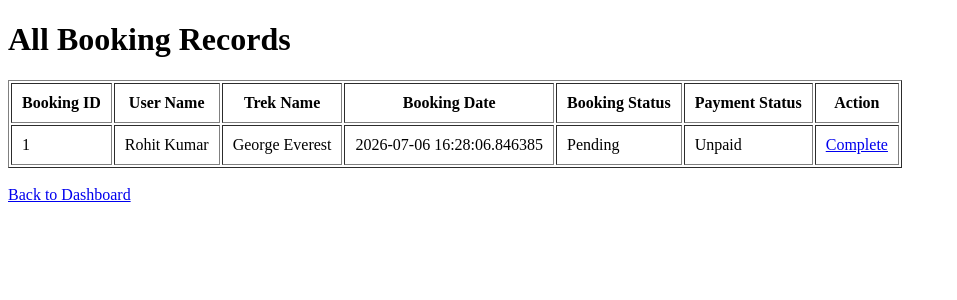
After one commit to 22f2000294/Trekking-Management, a Flask app: page /admin/bookings in a window 1280 px wide. The commit adds this page. Shown: the top 300 px of the page, without its empty margins (0-957 px from the left). Run offline with Flask 3, Linux system fonts and the light colour scheme; data comes from the database, SQL or seed files in the repository; both versions use the stored data as it was after the commit.

Commit message:
feat: complete milestone 3 booking management

```diff
--- a/controllers/auth.py
+++ b/controllers/auth.py
@@ -1,6 +1,8 @@
 from flask import Blueprint, render_template, request, redirect, url_for
 from werkzeug.security import check_password_hash
 from werkzeug.security import generate_password_hash
+from models.models import db, User, Trek, Booking
+from sqlalchemy import or_
 
 from models.models import (
     db,
@@ -64,6 +66,9 @@ def login():
 
         if not check_password_hash(user.password, password):
             return "Incorrect password"
+
+        if user.status == "deactivated":
+            return "Your account has been deactivated by Admin."
 
         if user.role == "staff" and user.status == "pending":
             return "Waiting for Admin Approval"
@@ -195,3 +200,164 @@ def edit_trek(id):
         "edit_trek.html",
         trek=trek
     )
+
+
+@auth.route("/admin/staff")
+def view_staff():
+
+    staff_members = User.query.filter_by(
+        role="staff",
+        status="approved"
+    ).all()
+
+    return render_template(
+        "view_staff.html",
+        staff_members=staff_members
+    )
+
+
+@auth.route("/admin/assign_staff/<int:trek_id>", methods=["GET", "POST"])
+def assign_staff(trek_id):
+
+    trek = Trek.query.get_or_404(trek_id)
+
+    staff_members = User.query.filter_by(
+        role="staff",
+        status="approved"
+    ).all()
+
+    if request.method == "POST":
+
+        trek.assigned_staff_id = request.form["staff_id"]
+
+        db.session.commit()
+
+        return redirect(url_for("auth.view_treks"))
+
+    return render_template(
+        "assign_staff.html",
+        trek=trek,
+        staff_members=staff_members
+    )
+
+
+@auth.route("/admin/remove_staff/<int:trek_id>")
+def remove_staff(trek_id):
+
+    trek = Trek.query.get_or_404(trek_id)
+
+    trek.assigned_staff_id = None
+
+    db.session.commit()
+
+    return redirect(url_for("auth.view_treks"))
+
+@auth.route("/admin/users")
+def view_users():
+
+    search = request.args.get("search")
+
+    if search:
+
+        users = User.query.filter(
+
+            or_(
+
+                User.full_name.ilike(f"%{search}%"),
+                User.email.ilike(f"%{search}%"),
+                User.id.cast(db.String).ilike(f"%{search}%")
+
+            )
+
+        ).all()
+
+    else:
+
+        users = User.query.all()
+
+    return render_template(
+        "view_users.html",
+        users=users
+    )
+
+
+@auth.route("/user/treks")
+def user_treks():
+
+    treks = Trek.query.filter_by(
+        status="Open"
+    ).all()
+
+    return render_template(
+        "user_treks.html",
+        treks=treks
+    )
+
+@auth.route("/user/book_trek/<int:trek_id>")
+def book_trek(trek_id):
+
+    user = User.query.filter_by(
+        role="trekker"
+    ).first()
+
+    booking = Booking(
+        user_id=user.id,
+        trek_id=trek_id
+    )
+
+    db.session.add(booking)
+
+    db.session.commit()
+
+    return "Trek Booked Successfully"
+
+
+@auth.route("/user/bookings")
+def my_bookings():
+
+    user = User.query.filter_by(
+        role="trekker"
+    ).first()
+
+    bookings = Booking.query.filter_by(
+        user_id=user.id
+    ).all()
+
+    return render_template(
+        "my_bookings.html",
+        bookings=bookings
+    )
+
+
+@auth.route("/admin/bookings")
+def view_bookings():
+
+    bookings = Booking.query.all()
+
+    return render_template(
+        "view_bookings.html",
+        bookings=bookings
+    )
+
+@auth.route("/admin/deactivate_user/<int:user_id>")
+def deactivate_user(user_id):
+
+    user = User.query.get_or_404(user_id)
+
+    user.status = "deactivated"
+
+    db.session.commit()
+
+    return redirect(url_for("auth.view_users"))
+
+
+@auth.route("/admin/activate_user/<int:user_id>")
+def activate_user(user_id):
+
+    user = User.query.get_or_404(user_id)
+
+    user.status = "approved"
+
+    db.session.commit()
+
+    return redirect(url_for("auth.view_users"))
--- a/main.py
+++ b/main.py
@@ -2,6 +2,7 @@ from flask import Flask
 from models.models import db, User
 from werkzeug.security import generate_password_hash
 from controllers.auth import auth
+
 
 app = Flask(__name__)
 
@@ -10,6 +11,7 @@ app.config["SQLALCHEMY_TRACK_MODIFICATIONS"] = False
 
 db.init_app(app)
 app.register_blueprint(auth)
+
 
 
 with app.app_context():
--- /dev/null
+++ b/templates/view_bookings.html
@@ -0,0 +1,65 @@
+<!DOCTYPE html>
+<html>
+
+<head>
+    <title>All Bookings</title>
+</head>
+
+<body>
+
+<h1>All Booking Records</h1>
+
+<table border="1" cellpadding="10">
+
+<tr>
+    <th>Booking ID</th>
+    <th>User Name</th>
+    <th>Trek Name</th>
+    <th>Booking Date</th>
+    <th>Booking Status</th>
+    <th>Payment Status</th>
+    <th>Action</th>
+</tr>
+
+{% for booking in bookings %}
+
+<tr>
+
+<td>{{ booking.id }}</td>
+<td>{{ booking.user.full_name }}</td>
+<td>{{ booking.trek.trek_name }}</td>
+<td>{{ booking.booking_date }}</td>
+<td>{{ booking.booking_status }}</td>
+<td>{{ booking.payment_status }}</td>
+<td>
+
+{% if booking.booking_status == "Pending" %}
+
+<a href="/admin/complete_booking/{{ booking.id }}">
+    Complete
+</a>
+
+{% else %}
+
+Completed
+
+{% endif %}
+
+</td>
+
+</tr>
+
+{% endfor %}
+
+</table>
+
+<br>
+
+<a href="/admin/dashboard">
+Back to Dashboard
+</a>
+
+
+</body>
+
+</html>
```
Also changed, not shown: models/models.py (+17 -0 lines), templates/admin_dashboard.html (+15 -0 lines), templates/assign_staff.html (added, +41 -0 lines), templates/my_bookings.html (added, +49 -0 lines), templates/user_dashboard.html (+12 -0 lines), templates/user_treks.html (added, +54 -0 lines), templates/view_staff.html (added, +41 -0 lines), templates/view_treks.html (+31 -0 lines), templates/view_users.html (added, +81 -0 lines), instance/trekking.sqlite.
